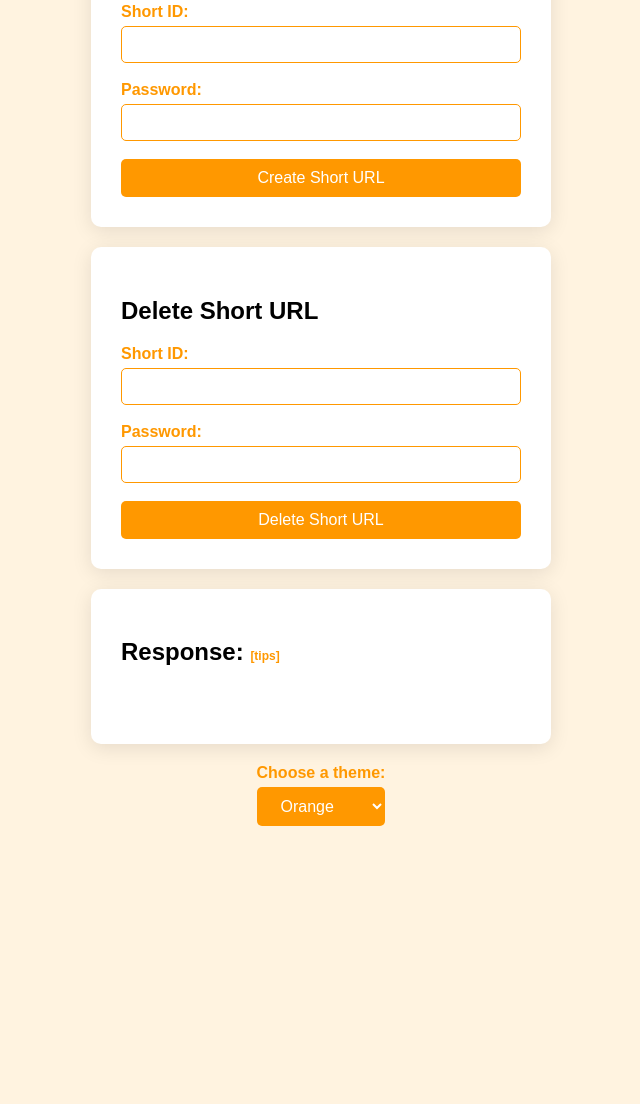
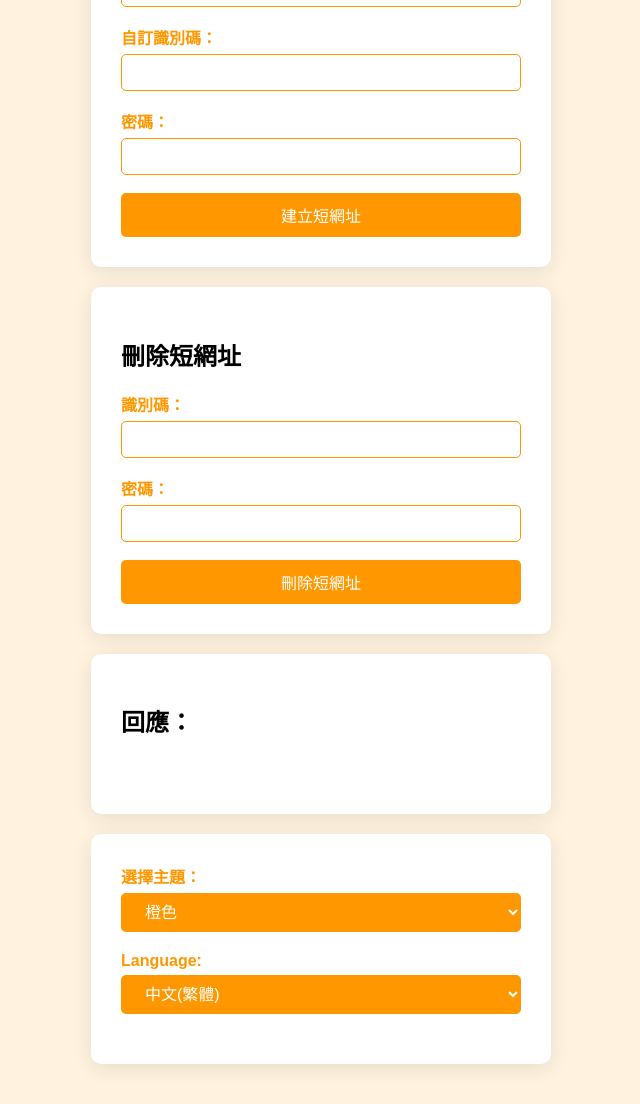
Before and after one commit to kevinlee-06/dev.superlily.linklie, a website: page public/index.html in a window 1280 px wide. Shown: the part 293-1397 px from the top of the page, without its empty margins (319-959 px from the left). Before the commit the page ends 1139 px from the top, so only its background shows below. Drawn offline with Linux system fonts and the light colour scheme.

Commit message:
Add internationalization support and update UI elements for language selection

```diff
--- a/public/index.html
+++ b/public/index.html
@@ -3,64 +3,84 @@
 <head>
     <meta charset="UTF-8">
     <meta name="viewport" content="width=device-width, initial-scale=1.0">
-    <title>Linklie - URL Shortener</title>
+    <title data-i18n="title">Linklie - URL Shortener</title>
     <link rel="stylesheet" href="/public/styles.css">
     <link rel="icon" href="/public/favicon.ico" type="image/x-icon">
 </head>
 <body class="orange-theme">
-    <h1><a href="https://github.com/kevinlee-06/linklie">Linklie - A URL Shortener</a></h1>
+
+    <h1>
+        <a href="https://github.com/kevinlee-06/linklie" data-i18n="main-title">
+            Linklie - A URL Shortener
+        </a>
+    </h1>
 
     <div class="container">
-        <h2>Create Short URL</h2>
+        <h2 data-i18n="create-title">Create Short URL</h2>
         <form id="postForm">
-            <label for="url" title="The address to be redirected to.">URL:</label>
+            <label for="url" title="The address to be redirected to." data-i18n="url-label">URL:</label>
             <input type="text" id="url" name="url" required autocomplete="off"><br><br>
 
-            <label for="id" title="The short link will be 'https://host/short-id'">Short ID:</label>
+            <label for="id" title="The short link will be 'https://host/short-id'" data-i18n="short-id-label">Short ID:</label>
             <input type="text" id="id" name="id" required autocomplete="off"><br><br>
 
-            <label for="password" title="Password is used for short link deletion.">Password:</label>
+            <label for="password" title="Password is used for short link deletion." data-i18n="password-label">Password:</label>
             <input type="text" id="password" name="password" autocomplete="off"><br><br>
 
-            <button type="submit">Create Short URL</button>
+            <button type="submit" data-i18n="create-button">Create Short URL</button>
         </form>
     </div>
 
     <div class="container">
-        <h2>Delete Short URL</h2>
+        <h2 data-i18n="delete-title">Delete Short URL</h2>
         <form id="deleteForm">
-            <label for="deleteId">Short ID:</label>
+            <label for="deleteId" data-i18n="delete-id-label">Short ID:</label>
             <input type="text" id="deleteId" name="deleteId" required autocomplete="off"><br><br>
 
-            <label for="deletePassword" title="Enter password to delete short link.">Password:</label>
+            <label for="deletePassword" title="Enter password to delete short link." data-i18n="delete-password-label">Password:</label>
             <input type="password" id="deletePassword" name="deletePassword"><br><br>
 
-            <button type="submit">Delete Short URL</button>
+            <button type="submit" data-i18n="delete-button">Delete Short URL</button>
         </form>
     </div>
 
     <div class="container">
-        <h2 id="response-h2" title="A json will be returned if success.">Response:
-            <label style="display: inline-block; font-size: 0.5em;" for="response-h2" title="A json will be returned if success.">[tips]</label>
+        <h2 id="response-h2" title="A json will be returned if success." data-i18n="response-title">
+            Response:
+            <label style="display: inline-block; font-size: 0.5em;" for="response-h2" title="A json will be returned if success." data-i18n="response-tips">
+                [tips]
+            </label>
         </h2>
         <pre id="responseMessage"></pre>
     </div>
+    <div class="container">
 
-    <div class="theme-selector">
-        <label for="theme">Choose a theme:</label>
-        <select id="theme">
-            <option value="orange-theme">Orange</option>
-            <option value="green-theme">Green</option>
-            <option value="blue-theme">Blue</option>
-            <option value="pink-theme">Pink</option>
-            <option value="dark-blue-theme">Dark</option>
-            <option value="black-theme">Black</option>
-            <option value="tailwind">Tailwind</option>
+        <div class="theme-selector">
+            <label for="theme" data-i18n="theme-label">Choose a theme:</label>
+            <select id="theme">
+                <option value="orange-theme" data-i18n="theme-orange">Orange</option>
+                <option value="green-theme" data-i18n="theme-green">Green</option>
+                <option value="blue-theme" data-i18n="theme-blue">Blue</option>
+                <option value="pink-theme" data-i18n="theme-pink">Pink</option>
+                <option value="dark-blue-theme" data-i18n="theme-dark">Dark</option>
+                <option value="black-theme" data-i18n="theme-black">Black</option>
+                <option value="tailwind" data-i18n="theme-tailwind">Tailwind</option>
+            </select>
+        </div>
+
+        <div class="language-selector">
+            <label for="language" data-i18n="language-label">Language:</label>
+            <select id="language">
+                <option value="zh-TW">中文(繁體)</option>
+                <option value="en">English</option>
         </select>
     </div>
+</div>
 
     <script src="/public/scripts/delete.js"></script>
     <script src="/public/scripts/post.js"></script>
     <script src="/public/scripts/styles.js"></script>
+    <script src="/public/scripts/i18n.js"></script>
+    <script>translatePage('zh-TW');</script>
 </body>
 </html>
--- /dev/null
+++ b/public/scripts/i18n.js
@@ -0,0 +1,71 @@
+const translations = {
+    en: {
+        "title": "Linklie - URL Shortener",
+        "main-title": "Linklie - A URL Shortener",
+        "create-title": "Create Short URL",
+        "url-label": "URL:",
+        "short-id-label": "Short ID:",
+        "password-label": "Password:",
+        "create-button": "Create Short URL",
+        "delete-title": "Delete Short URL",
+        "delete-id-label": "Short ID:",
+        "delete-password-label": "Password:",
+        "delete-button": "Delete Short URL",
+        "response-title": "Response:",
+        "response-tips": "[tips]",
+        "theme-label": "Choose a theme:",
+        "theme-orange": "Orange",
+        "theme-green": "Green",
+        "theme-blue": "Blue",
+        "theme-pink": "Pink",
+        "theme-dark": "Dark",
+        "theme-black": "Black",
+        "theme-tailwind": "Tailwind",
+        "language-label": "語言：",
+    },
+    "zh-TW": {
+        "title": "Linklie - 短網址",
+        "main-title": "Linklie - 一個短網址工具",
+        "create-title": "建立短網址",
+        "url-label": "長網址：",
+        "short-id-label": "自訂識別碼：",
+        "password-label": "密碼：",
+        "create-button": "建立短網址",
+        "delete-title": "刪除短網址",
+        "delete-id-label": "識別碼：",
+        "delete-password-label": "密碼：",
+        "delete-button": "刪除短網址",
+        "response-title": "回應：",
+        "response-tips": "[提示]",
+        "theme-label": "選擇主題：",
+        "theme-orange": "橙色",
+        "theme-green": "綠色",
+        "theme-blue": "藍色",
+        "theme-pink": "粉色",
+        "theme-dark": "深藍色",
+        "theme-black": "黑色",
+        "theme-tailwind": "Tailwind",
+        "language-label": "Language:",
+    }
+};
+
+const languageSelector = document.getElementById('language');
+const elementsToTranslate = document.querySelectorAll('[data-i18n]');
+
+function translatePage(lang) {
+    elementsToTranslate.forEach(el => {
+        const key = el.getAttribute('data-i18n');
+        if (translations[lang][key]) {
+            if (el.tagName === 'TITLE') {
+                document.title = translations[lang][key];
+            } else {
+                el.textContent = translations[lang][key];
+            }
+        }
+    });
+}
+
+languageSelector.addEventListener('change', (event) => {
+    const selectedLanguage = event.target.value;
+    translatePage(selectedLanguage);
+});
--- a/public/styles.css
+++ b/public/styles.css
@@ -87,3 +87,7 @@ a:hover {
 h2, #responseMessage, input {
   color: var(--text-color)
 }
+
+.language-selector, .theme-selector {
+  margin-bottom: 20px;
+}
--- a/public/themes/pink.css
+++ b/public/themes/pink.css
@@ -1,13 +1,13 @@
 .pink-theme {
-    --background-color: #fce4ec; /* Light pink background */
-    --container-background: #ffffff; /* White container */
-    --label-color: #d81b60; /* Pink label color */
-    --input-border: #d81b60; /* Pink input border */
-    --input-focus-border: #f48fb1; /* Light pink focus border */
-    --button-background: #d81b60; /* Pink button background */
-    --button-hover-background: #c2185b; /* Darker pink on hover */
-    --link-color: #d81b60; /* Pink link color */
-    --link-hover-color: #c2185b; /* Darker pink on hover */
-    --button-text-color: #ffffff; /* White text on buttons */
-    --text-color: #000000; /* Black text */
+    --background-color: #fce4ec;
+    --container-background: #ffffff;
+    --label-color: #d81b60;
+    --input-border: #d81b60;
+    --input-focus-border: #f48fb1;
+    --button-background: #d81b60;
+    --button-hover-background: #c2185b;
+    --link-color: #d81b60;
+    --link-hover-color: #c2185b;
+    --button-text-color: #ffffff;
+    --text-color: #000000;
 }
```
